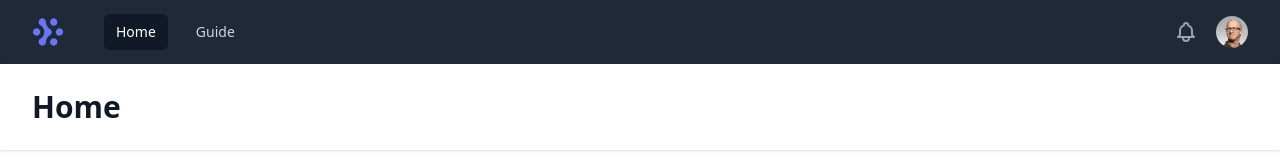
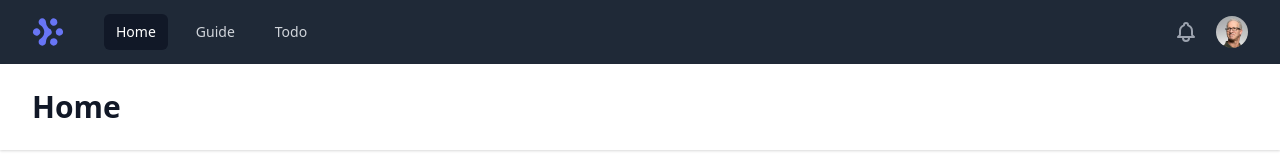
Before and after one commit to pantaLuc/emeratechnicaltest, a Vue app: page / in a window 1280 px wide. Shown: the top 160 px of the page. Built offline with nearby package versions, Linux system fonts and the light colour scheme; a web font is replaced by a local one.

Commit message:
initial luc

```diff
--- a/src/App.vue
+++ b/src/App.vue
@@ -248,6 +248,7 @@ export default defineComponent({
     links: [
       { text: 'Home', to: '/' },
       { text: 'Guide', to: '/guide' },
+      {text:'Todo' , to: '/todo'}
     ],
   }),
 })
--- /dev/null
+++ b/src/views/Todo.vue
@@ -0,0 +1,3 @@
+<template>
+
+</template>
```
Also changed, not shown: 2 other files (tests, documents, lock files or other folders).
